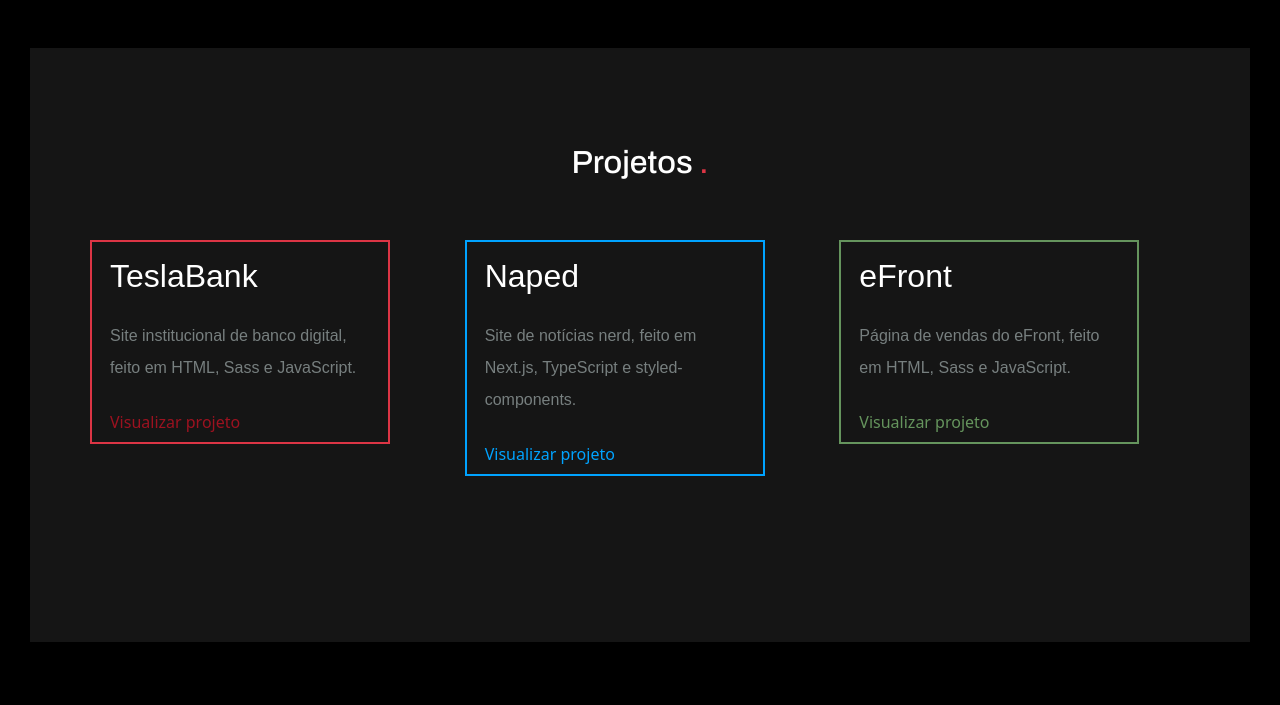
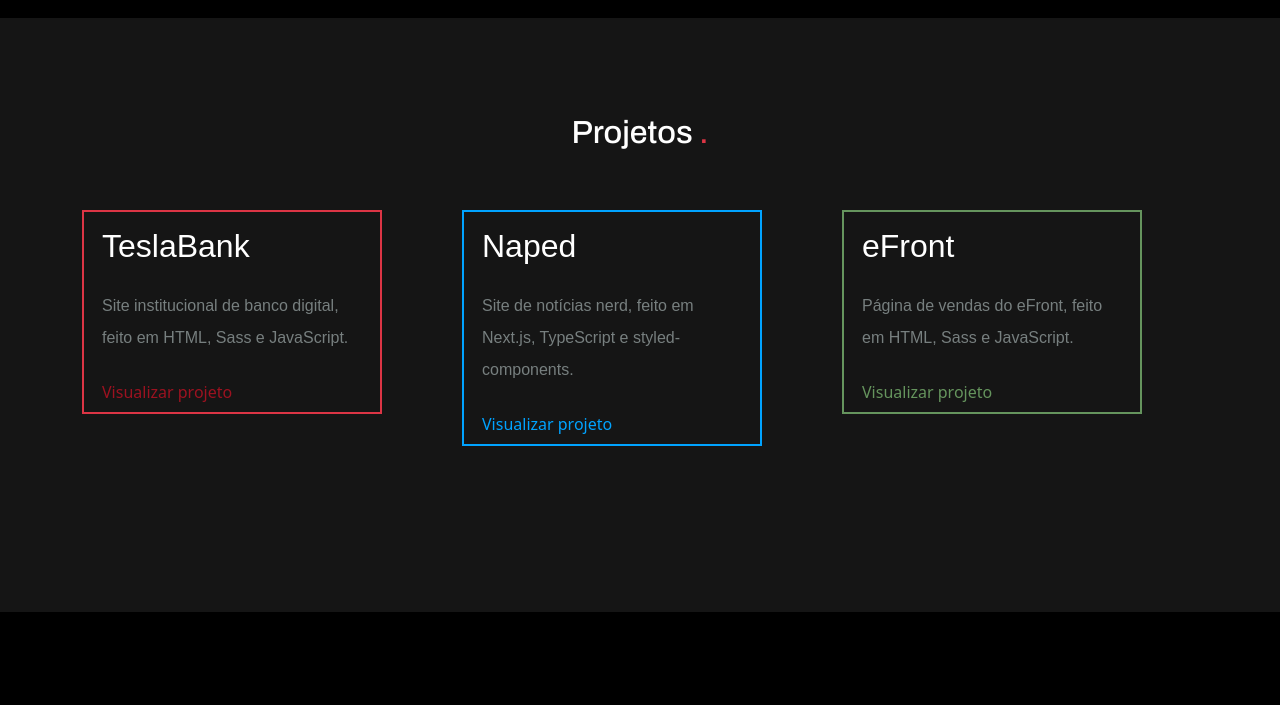
Before and after one commit to luizcarlosjj/Portfolio-dev, a plain HTML site: page index.html in a window 1280 px wide. Shown: the part 1234-1939 px from the top of the page. Drawn offline with Linux system fonts and the light colour scheme; a web font is replaced by a local one.

Commit message:
padding reset

```diff
--- a/css/style.css
+++ b/css/style.css
@@ -23,7 +23,7 @@
 .sub-info:hover {
     text-decoration: underline;
     font-weight: 600;
-    transition: 0.5s;
+    transition: 0.2s;
 }
 
 .tit {
@@ -54,7 +54,6 @@ body::-webkit-scrollbar-thumb {
 }
 
 main {
-    padding: 30px;
     margin: auto;
     text-align: center;
 }
@@ -145,7 +144,7 @@ main {
 
 #projetos {
     background-color: #151515;
-    padding: 96px 48px;
+    padding: 96px 0px 96px 0px;
 }
 
 .text-projetos {
--- a/index.html
+++ b/index.html
@@ -168,7 +168,6 @@
     </main>
 
     <footer>
-      <p>teste</p>
     </footer>
 </body>
 </html>
```
